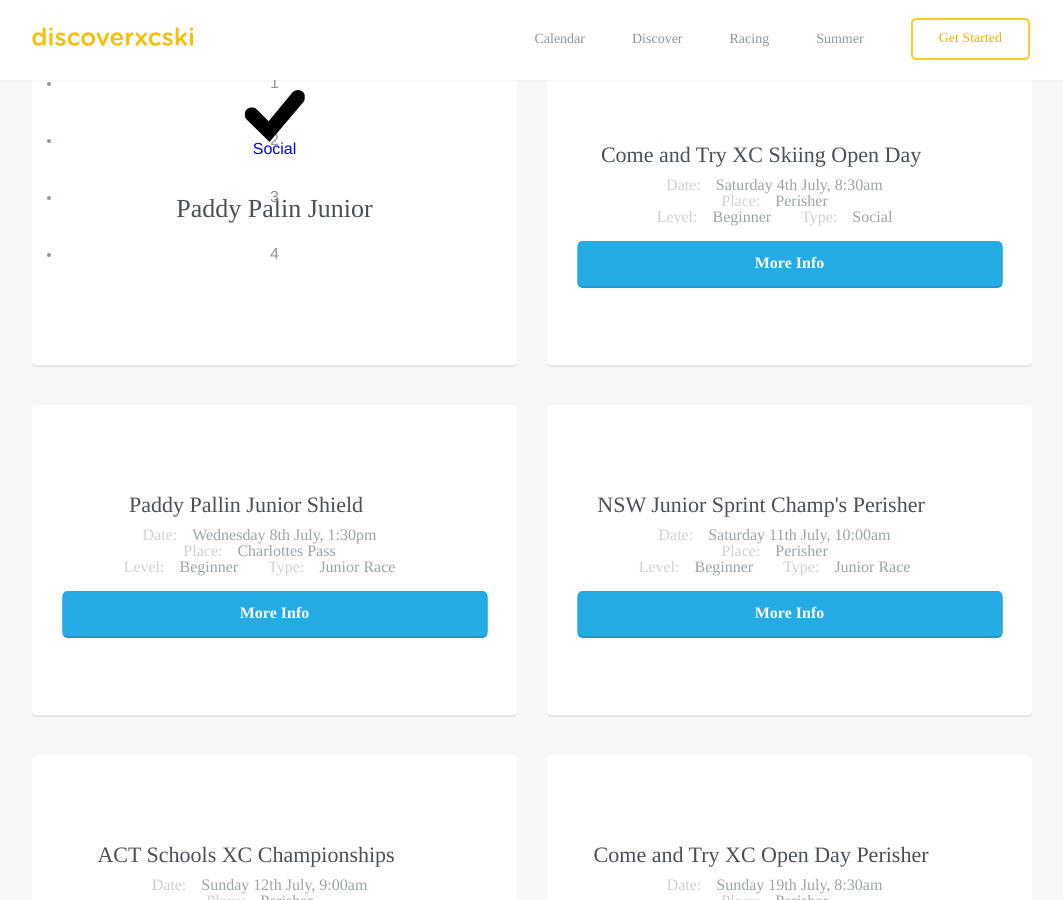
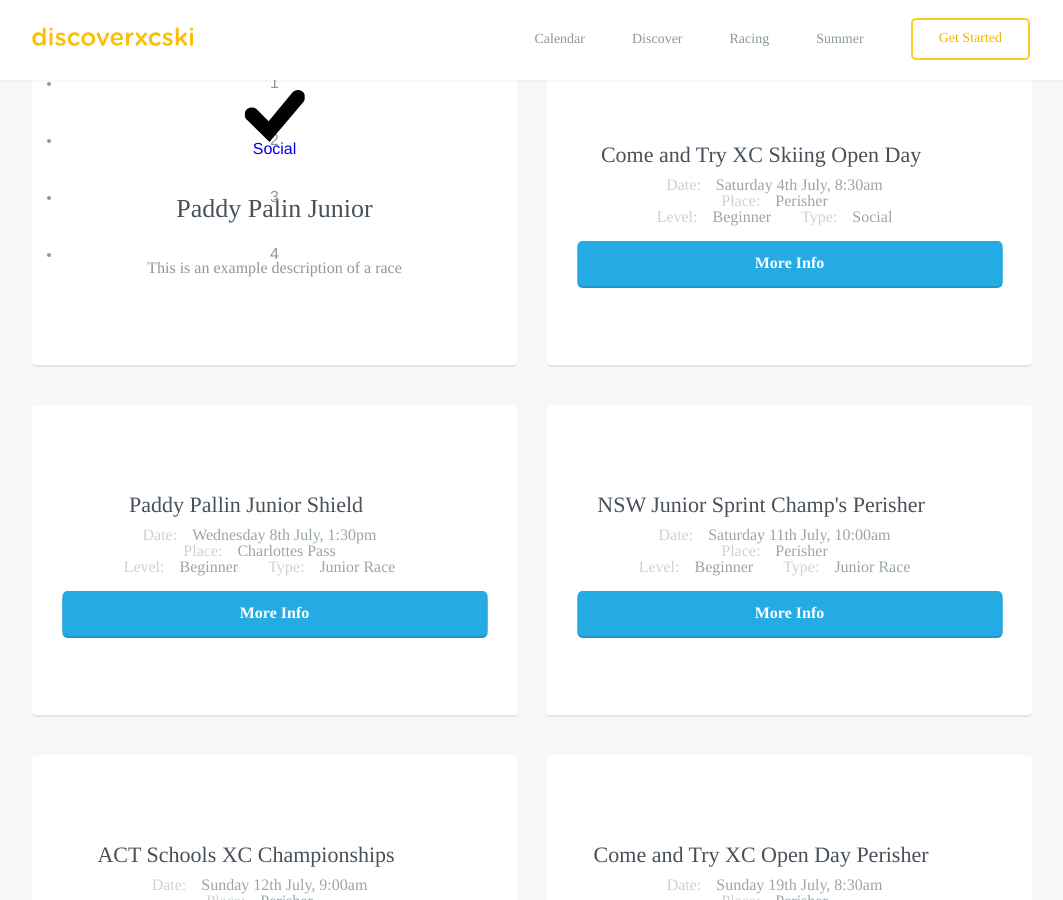
Before and after one commit to robcatto/robcatto.github.io, a Jekyll site: the page built from events/index.html, in a window 1280 px wide and 900 px high, scrolled down 548 px. Shown: the whole window, without its empty margins (108-1171 px from the left). Built offline with Jekyll 4.4.1, drawn with Linux system fonts in a browser that asks for light colours; some web fonts are replaced; Markdown is read by kramdown in place of the engine named in the settings.

Commit message:
Update index.html

```diff
--- a/events/index.html
+++ b/events/index.html
@@ -316,7 +316,7 @@ layout: default
     <strong>Social</strong>
     <h3>Paddy Palin Junior</h3>
     <p class="description">
-
+       This is an example description of a race
     </p>
 
 
```
